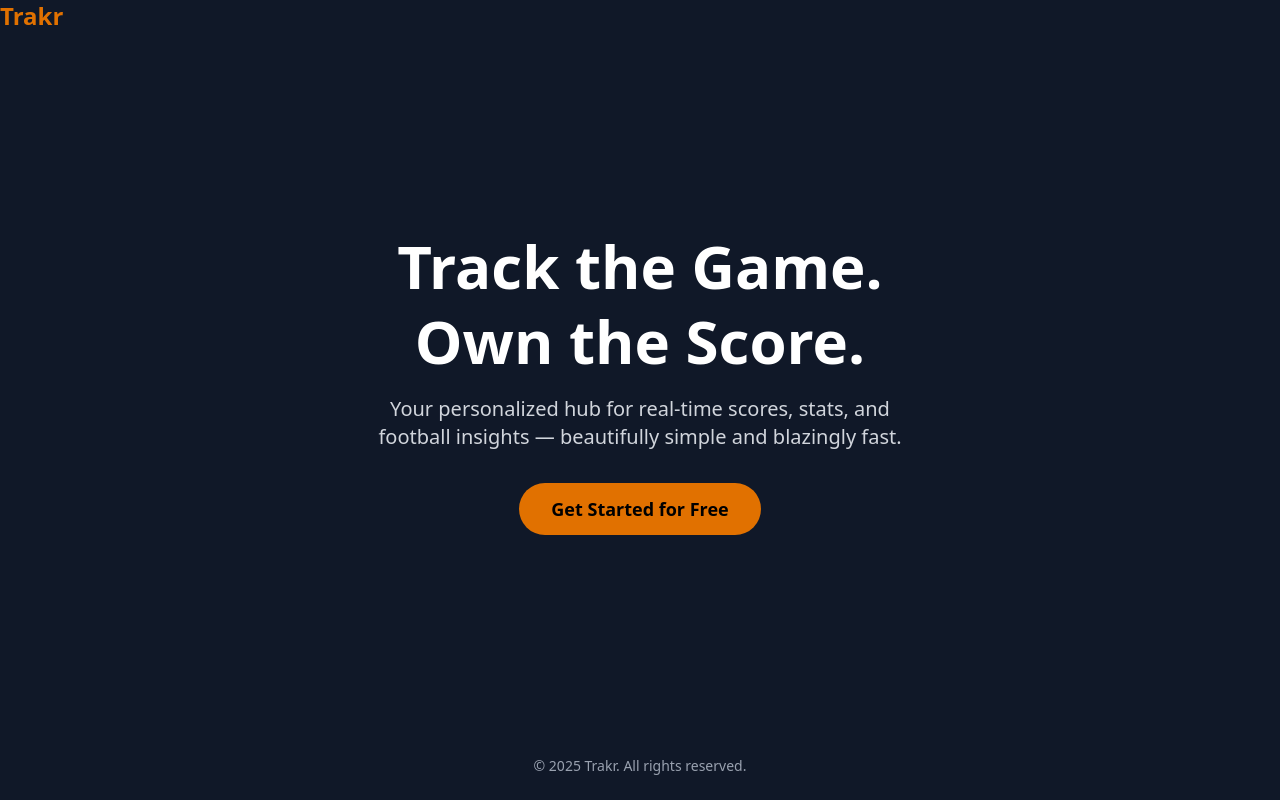
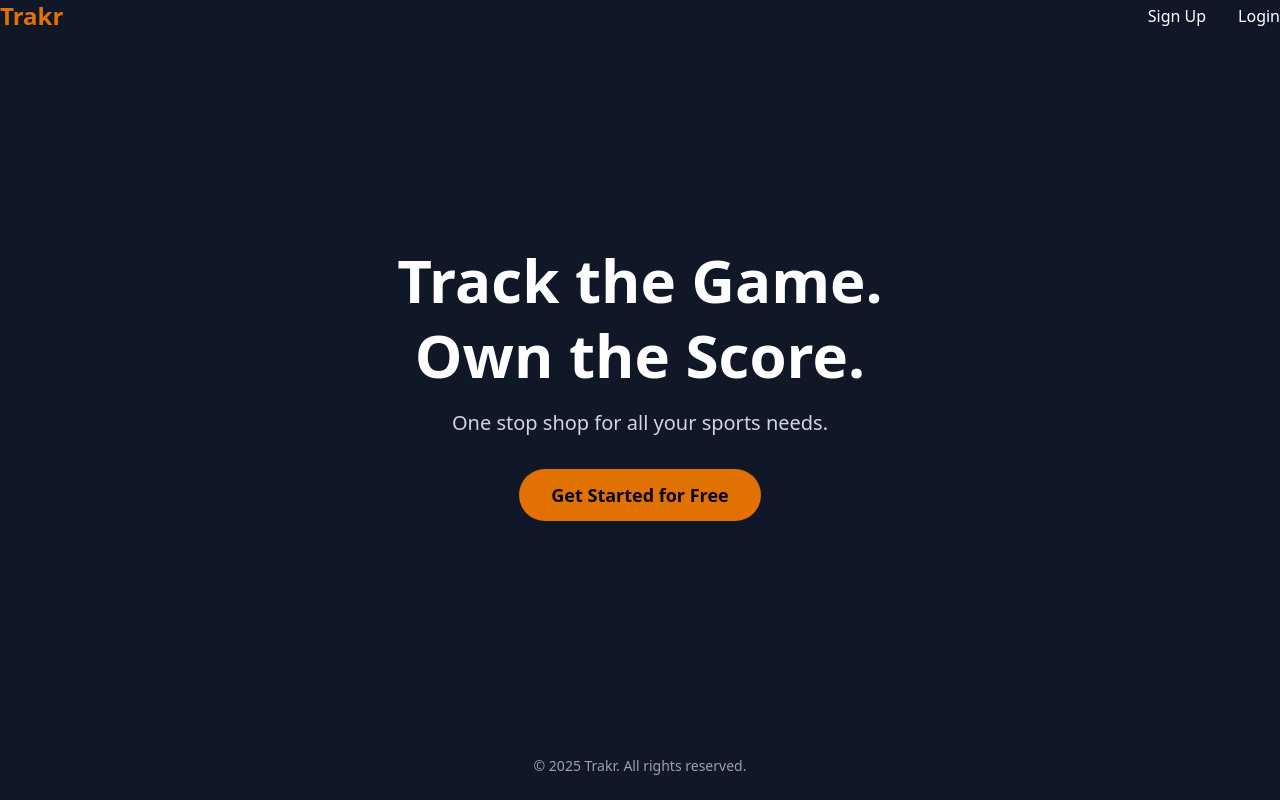
Before and after one commit to Sam-Kikoma/SportsTrakr, a SvelteKit app: page / in a window 1280 px wide. Built offline with nearby package versions, Linux system fonts and the light colour scheme.

Commit message:
refactor: new navbar component added

```diff
--- a/src/routes/+page.svelte
+++ b/src/routes/+page.svelte
@@ -3,15 +3,14 @@
 </script>
 
 <section class="flex h-screen flex-col justify-between bg-gray-900 text-white">
-	<Navbar />
+	<Navbar signupLink="/signup" loginLink="/login" />
 	<div class="flex flex-1 flex-col items-center justify-center px-6 text-center md:px-0">
 		<h2 class="mb-4 text-4xl leading-tight font-extrabold md:text-6xl">
 			Track the Game. <br />
 			Own the Score.
 		</h2>
 		<p class="mb-8 max-w-xl text-lg text-gray-300 md:text-xl">
-			Your personalized hub for real-time scores, stats, and football insights — beautifully simple
-			and blazingly fast.
+			One stop shop for all your sports needs.
 		</p>
 		<a
 			href="/signup"
```
